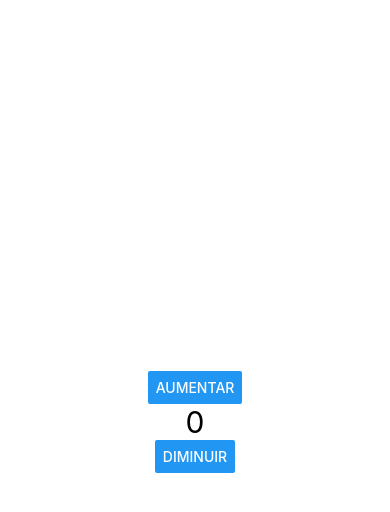
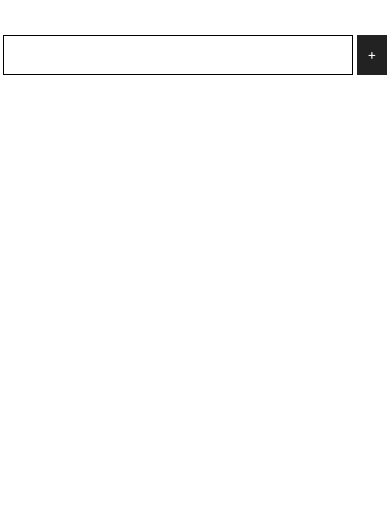
Before and after one commit to GabrielFelix05/Curso-React-Native, a React Native app: screen / in a window 390 px wide. Shown: the top 512 px of the page. Built offline with nearby package versions, Linux system fonts and the light colour scheme.

Commit message:
useEffect

```diff
--- a/App.js
+++ b/App.js
@@ -1,20 +1,41 @@
 import React, {useState, useEffect} from 'react'
-import {View, Text, StyleSheet, Button} from 'react-native'
+import {View, Text, StyleSheet, Button, TextInput, TouchableOpacity} from 'react-native'
+import AsyncStorange from '@react-native-async-storage/async-storage'
 
 function App(){
-  const [contador, setContador] = useState(0)
+  const [input, setInput] = useState('')
+  const [nome, setNome] = useState('')
 
   useEffect(() => {
-    console.log('MONTOU')
-  }, [contador])
+    async function LoadData(){
+      await AsyncStorange.getItem('@nome').then((value) => {
+        setNome(value)
+      })
+    }
+
+    LoadData()
+  },[])
+
+  async function gravaNome(){
+    await AsyncStorange.setItem('@nome', input)
+    setNome(input)
+    setInput('')
+  }
 
   return(
     <View style={styles.container}>
-      <Button title={'Aumentar'} onPress={() => setContador(contador+1)}/>
-      <Text style={{fontSize: 30}}>
-        {contador}
-      </Text>
-      <Button title={'Diminuir'} onPress={() => setContador(contador-1)}/>
+      <View style={styles.viewInput}>
+        <TextInput
+          style={styles.input}
+          value={input}
+          onChangeText={(texto) => setInput(texto)}
+        />
+        <TouchableOpacity onPress={gravaNome}>
+          <Text style={styles.botao}>+</Text>
+        </TouchableOpacity>
+      </View>
+
+      <Text style={styles.nome}>{nome}</Text>
     </View>
   )
 }
@@ -22,8 +43,29 @@ function App(){
 const styles = StyleSheet.create({
   container:{
     flex: 1,
-    justifyContent: 'center',
+    alignItems: 'center',
+    marginTop: 35
+  },
+  viewInput:{
+    flexDirection: "row",
     alignItems: 'center'
+  },
+  input:{
+    width: 350,
+    height: 40,
+    borderColor: '#000',
+    borderWidth: 1,
+    padding: 10,
+  },
+  botao:{
+    backgroundColor: '#222',
+    color: '#fff',
+    height: 40,
+    padding: 10,
+    marginLeft: 4
+  },
+  nome:{
+    fontSize: 30
   }
 })
 
--- a/package.json
+++ b/package.json
@@ -8,6 +8,7 @@
     "eject": "expo eject"
   },
   "dependencies": {
+    "@react-native-async-storage/async-storage": "^1.15.6",
     "@react-native-community/slider": "3.0.3",
     "@react-native-picker/picker": "1.9.11",
     "expo": "~41.0.1",
```
Also changed, not shown: 1 other file (tests, documents, lock files or other folders).
